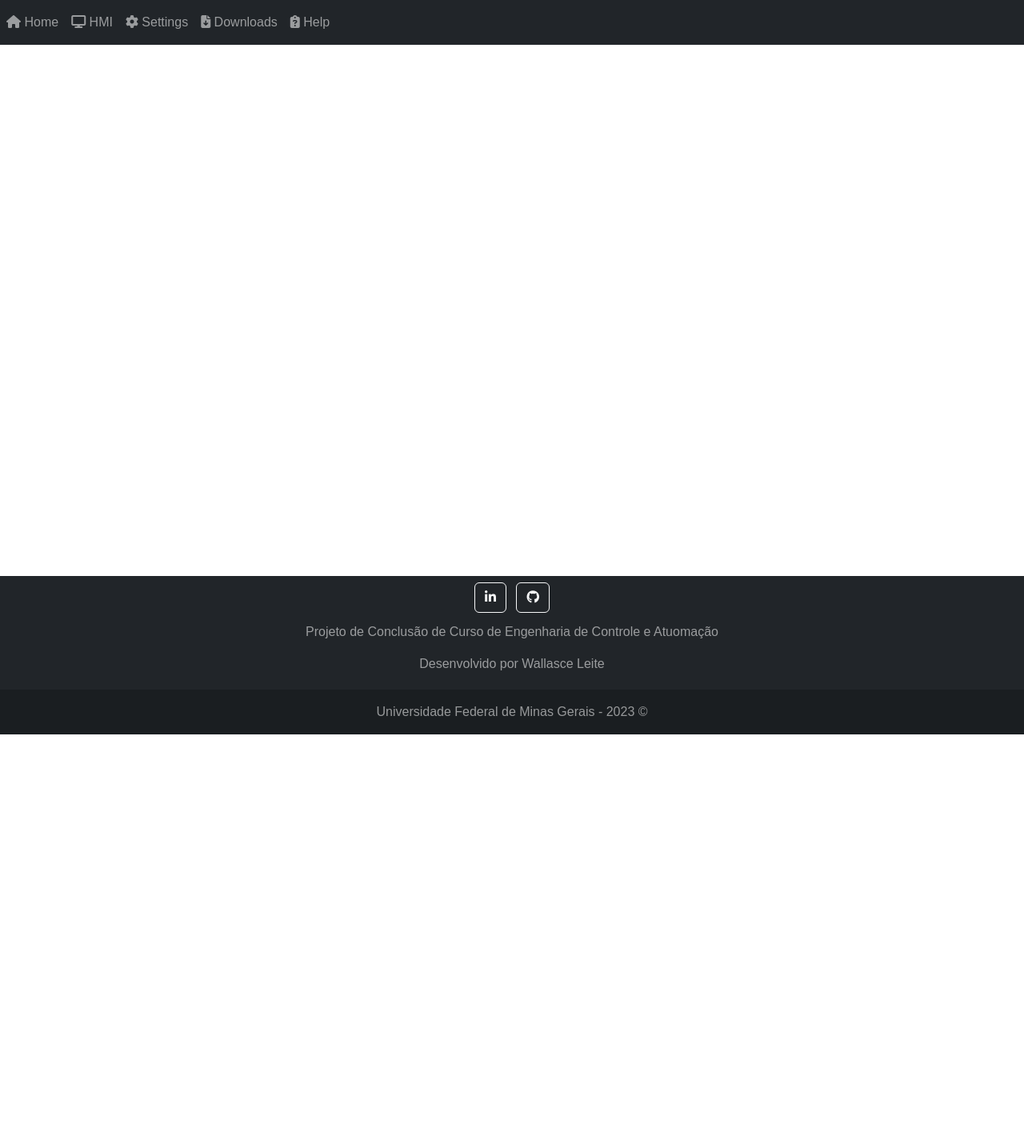
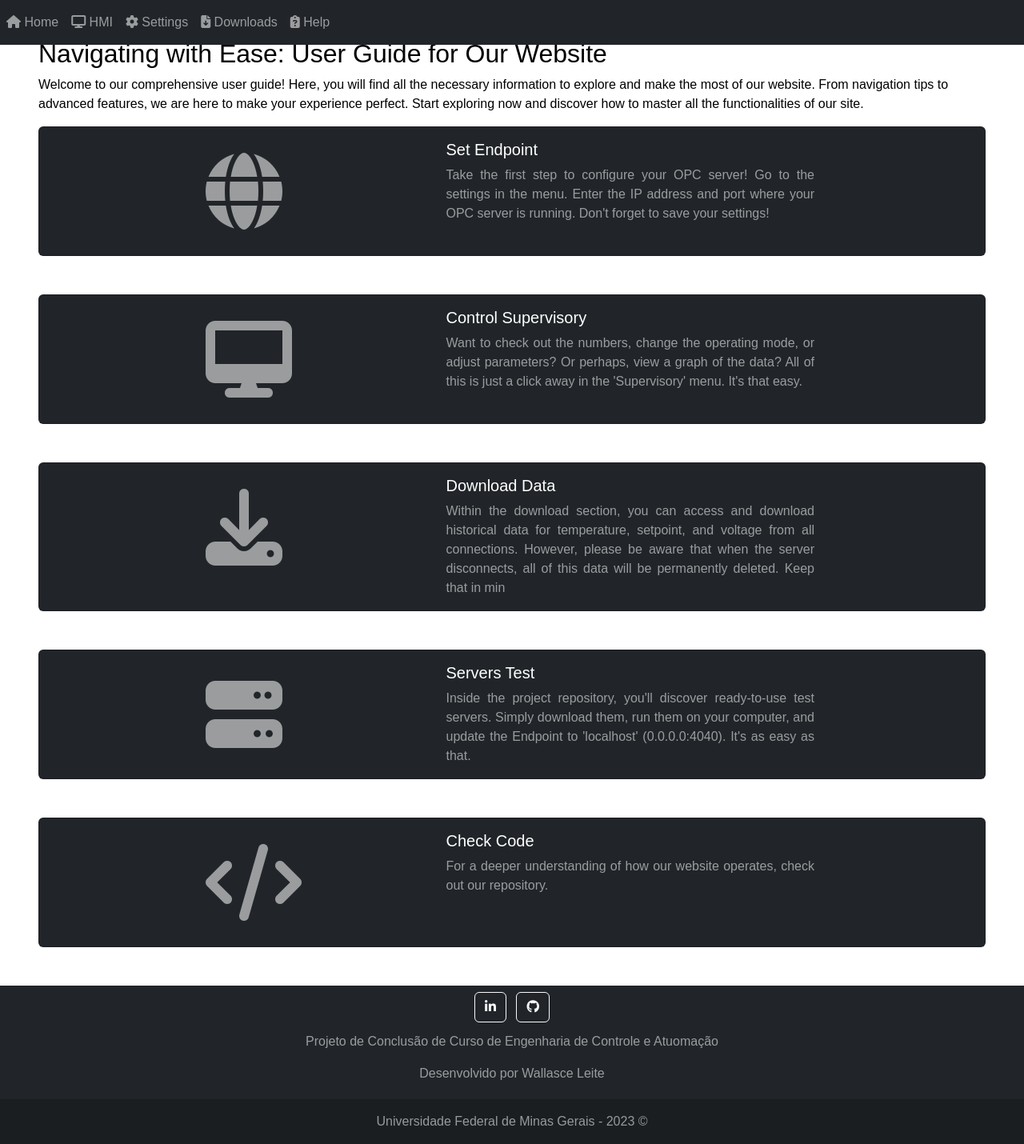
Before and after one commit to wallasce/Projeto-Final-de-Curso, a Django app: page /help in a window 1280 px wide. Shown: the whole page at 80% size. Before the commit the page ends 918 px from the top, so only its background shows below. Run offline with Django 4.2, Linux system fonts and the light colour scheme; data comes from the database, SQL or seed files in the repository; both versions use the stored data as it was after the commit.

Commit message:
Feat: Create HTML and CSS from HelpPage

```diff
--- /dev/null
+++ b/supervisorySite/ContentPage/static/ContentPage/CSS/cardHelp.css
@@ -0,0 +1,11 @@
+.card {
+    background-color: rgba(33, 37, 41);
+    color: rgba(255, 255, 255, 0.55);
+    width: 100%;
+    text-align: justify;
+}
+
+.card i {
+    margin: 2rem 0rem 2rem 13rem;
+    font-size: 6em;
+}
--- a/supervisorySite/ContentPage/templates/ContentPage/help.html
+++ b/supervisorySite/ContentPage/templates/ContentPage/help.html
@@ -1,7 +1,31 @@
 <!DOCTYPE html>
 {% extends 'webSiteConfig/base.html' %}
+
+{% load static %}
+
+{% block headerTags%}
+    <link rel = "stylesheet" href="{% static 'ContentPage/CSS/cardHelp.css' %}">
+{% endblock %}
 
 {% block title %} Help {% endblock %}
 
 {% block content %}
+    <h2>Navigating with Ease: User Guide for Our Website</h2>
+    <p> Welcome to our comprehensive user guide! Here, you will find all the necessary information to explore and make the most of our website. From navigation tips to advanced features, we are here to make your experience perfect. Start exploring now and discover how to master all the functionalities of our site. </p>
+
+    {% for contentHelp in contents %}
+        <div class="card mb-5">
+            <div class="row g-0">
+            <div class="col-md-5">
+                <i class = "{{ contentHelp.fontAwesome }}"></i>
+            </div>
+            <div class="col-md-5">
+                <div class="card-body">
+                <h5 class="card-title text-white"> {{ contentHelp.title }} </h5>
+                <p class="card-text"> {{ contentHelp.body }} </p>
+                </div>
+            </div>
+            </div>
+        </div>
+    {% endfor %}
 {% endblock %}
--- a/supervisorySite/ContentPage/views.py
+++ b/supervisorySite/ContentPage/views.py
@@ -1,8 +1,14 @@
 from django.shortcuts import render
+from .models import HelpContent
 
 # Create your views here.
 def homePage(request):
     return render(request, "ContentPage/home.html")
 
 def helpPage(request):
-    return render(request, "ContentPage/help.html")
+    helpContent = HelpContent.objects.all()
+
+    parameters = {
+        "contents" : helpContent,
+    }
+    return render(request, "ContentPage/help.html", parameters)
```
Also changed, not shown: supervisorySite/db.sqlite3.
